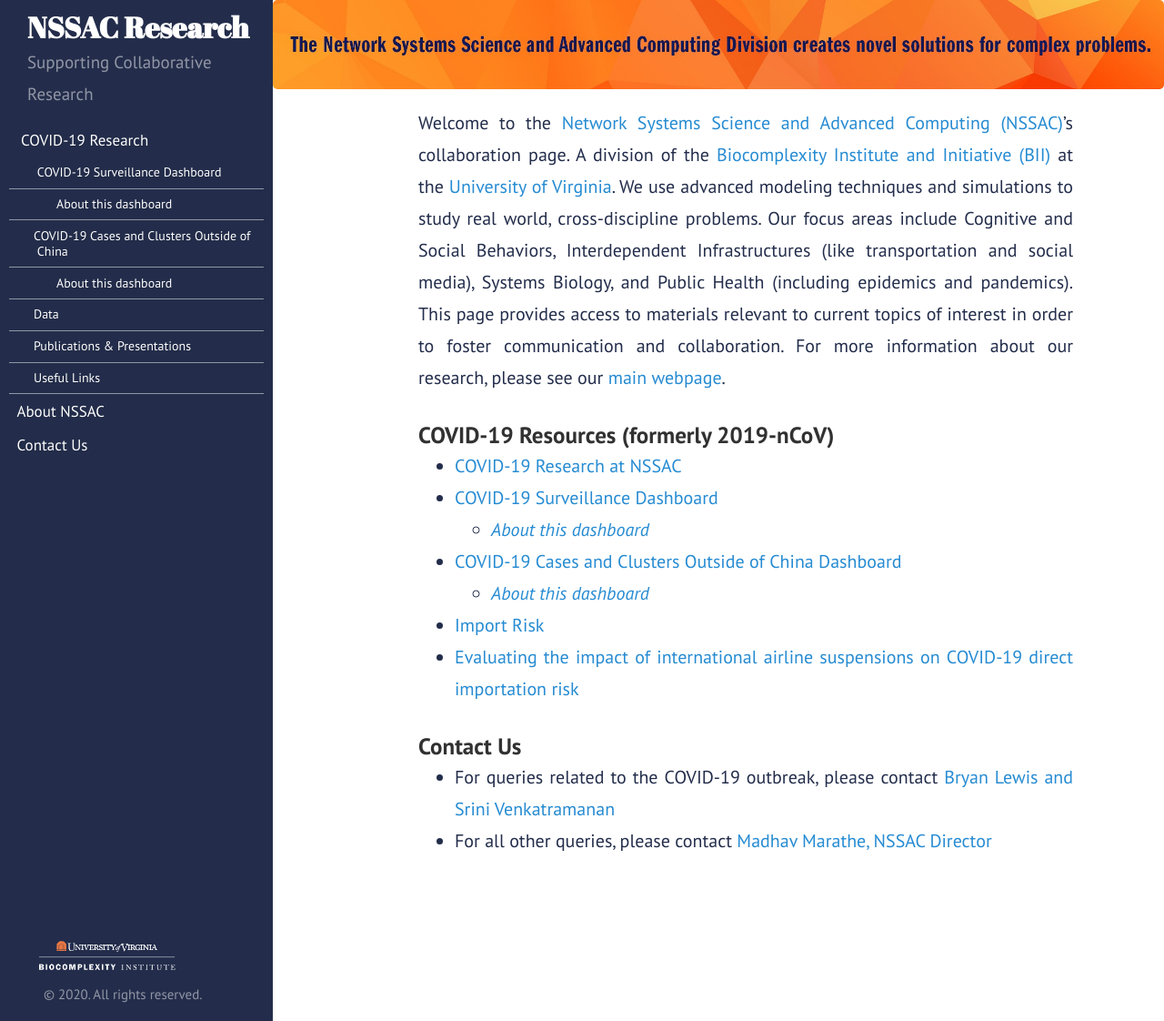
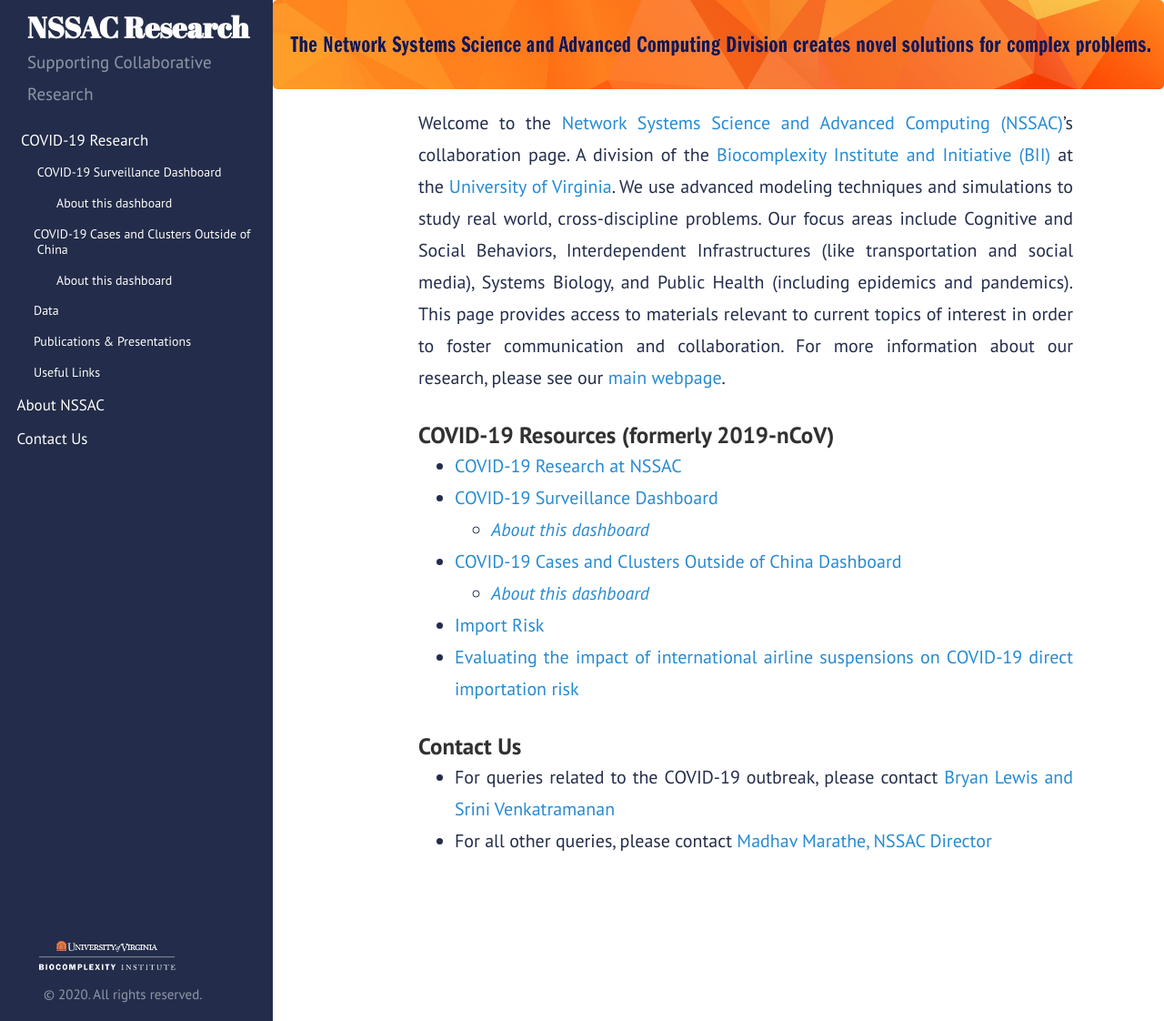
Before and after one commit to mehta-gaurav/mehta-gaurav.github.io, a Jekyll site: the page built from index.md, in a window 1280 px wide and 1122 px high. Shown: the whole window at 91% size. Built offline with Jekyll 4.4.1, drawn with Linux system fonts in a browser that asks for light colours.

Commit message:
Update layout.css

```diff
--- a/public/css/layout.css
+++ b/public/css/layout.css
@@ -200,7 +200,7 @@
         top: 100%;
         left: 0;
         z-index: 3000;
-        border-bottom: 0.4px groove rgba(255,255,255,.5);
+/*         border-bottom: 0.4px groove rgba(255,255,255,.5); */
         font-size: 14px;
     }
 
@@ -211,7 +211,7 @@
         top: 100%;
         left: 0;
         z-index: 3000;
-        border-bottom: 0.4px groove rgba(255,255,255,.5);
+/*         border-bottom: 0.4px groove rgba(255,255,255,.5); */
         font-size: 14px;
     }
 
```
